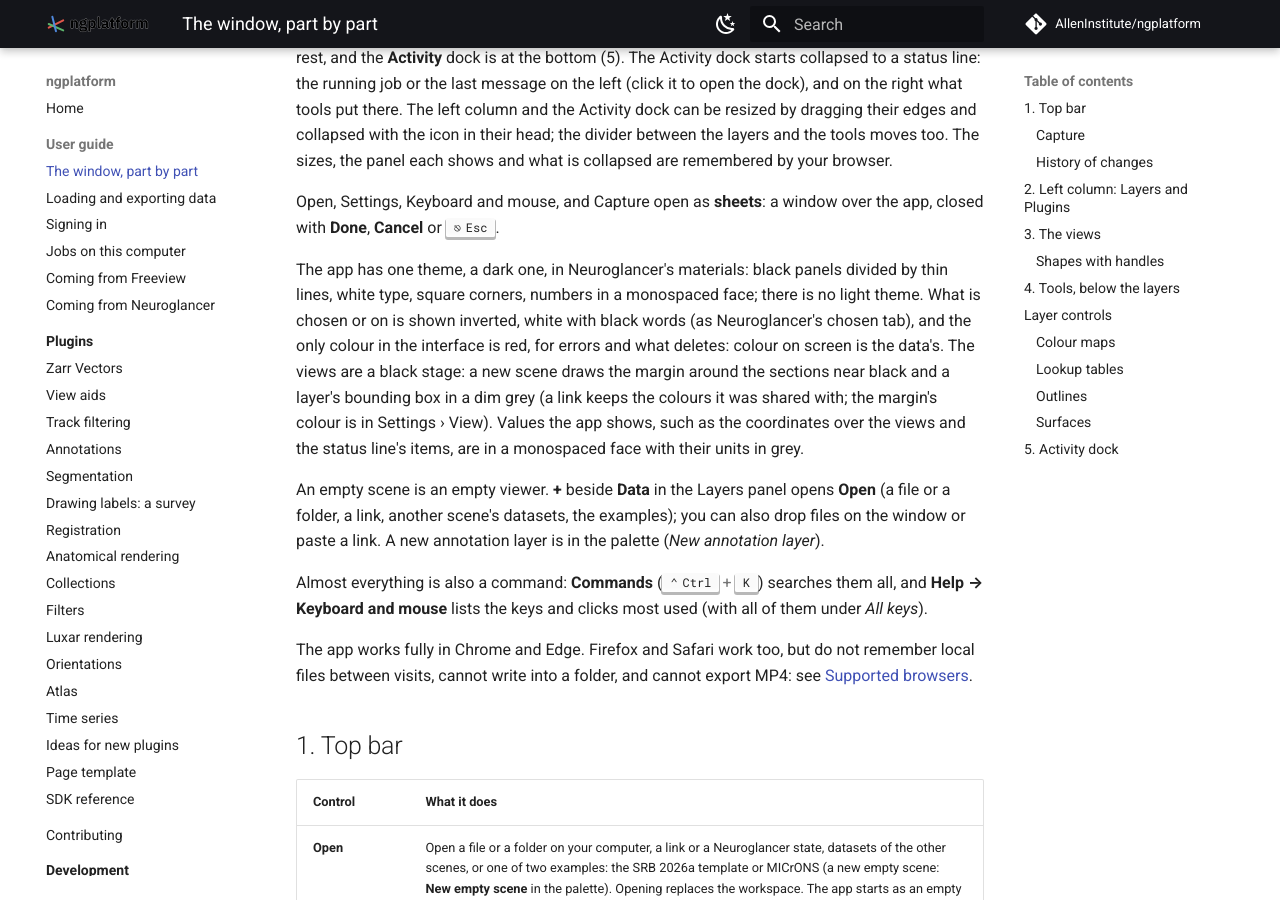
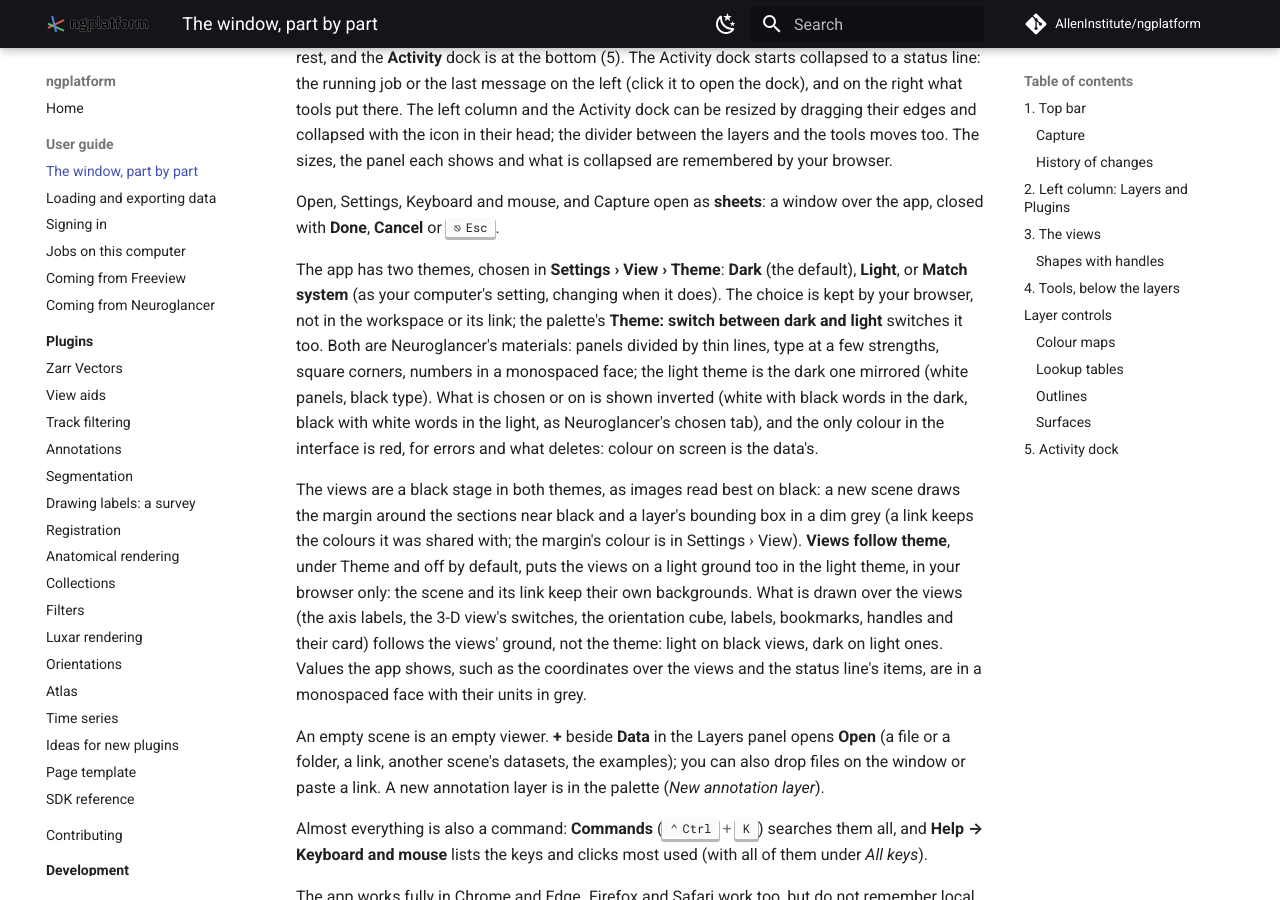
Before and after one commit to AllenInstitute/ngplatform, an MkDocs documentation site: the page built from docs/guide/interface.md, in a window 1280 px wide and 900 px high, scrolled down 639 px. Built offline with MkDocs 1.6.1 and Material for MkDocs 9.7.7, drawn with Linux system fonts in a browser that asks for light colours; comment, search, counter and statistics services are not loaded.

Commit message:
DESIGN.md, the guide, the plans' decisions and the changelog for the light theme: the light token set, the ground rule (the chrome follows the theme; the views and what is drawn over them follow the view's ground), Views follow theme

```diff
--- a/docs/guide/interface.md
+++ b/docs/guide/interface.md
@@ -16,15 +16,28 @@ collapsed are remembered by your browser.
 Open, Settings, Keyboard and mouse, and Capture open as **sheets**: a
 window over the app, closed with **Done**, **Cancel** or ++escape++.
 
-The app has one theme, a dark one, in Neuroglancer's materials: black
-panels divided by thin lines, white type, square corners, numbers in a
-monospaced face; there is no light theme. What is chosen or on is shown
-inverted, white with black words (as Neuroglancer's chosen tab), and the
-only colour in the interface is red, for errors and what deletes: colour
-on screen is the data's. The views are a black stage: a new scene draws the margin around the
-sections near black and a layer's bounding box in a dim grey (a link keeps
-the colours it was shared with; the margin's colour is in Settings ›
-View). Values the
+The app has two themes, chosen in **Settings › View › Theme**: **Dark**
+(the default), **Light**, or **Match system** (as your computer's setting,
+changing when it does). The choice is kept by your browser, not in the
+workspace or its link; the palette's **Theme: switch between dark and
+light** switches it too. Both are Neuroglancer's materials: panels divided
+by thin lines, type at a few strengths, square corners, numbers in a
+monospaced face; the light theme is the dark one mirrored (white panels,
+black type). What is chosen or on is shown inverted (white with black words
+in the dark, black with white words in the light, as Neuroglancer's chosen
+tab), and the only colour in the interface is red, for errors and what
+deletes: colour on screen is the data's.
+
+The views are a black stage in both themes, as images read best on black:
+a new scene draws the margin around the sections near black and a layer's
+bounding box in a dim grey (a link keeps the colours it was shared with;
+the margin's colour is in Settings › View). **Views follow theme**, under
+Theme and off by default, puts the views on a light ground too in the light
+theme, in your browser only: the scene and its link keep their own
+backgrounds. What is drawn over the views (the axis labels, the 3-D view's
+switches, the orientation cube, labels, bookmarks, handles and their card)
+follows the views' ground, not the theme: light on black views, dark on
+light ones. Values the
 app shows, such as the coordinates over the views and the status line's
 items, are in a monospaced face with their units in grey.
 
```
Also changed, not shown: CHANGELOG.md (+22 -0 lines), DESIGN.md (+76 -6 lines), plans/README.md (+1 -1 lines), 1 other file.
